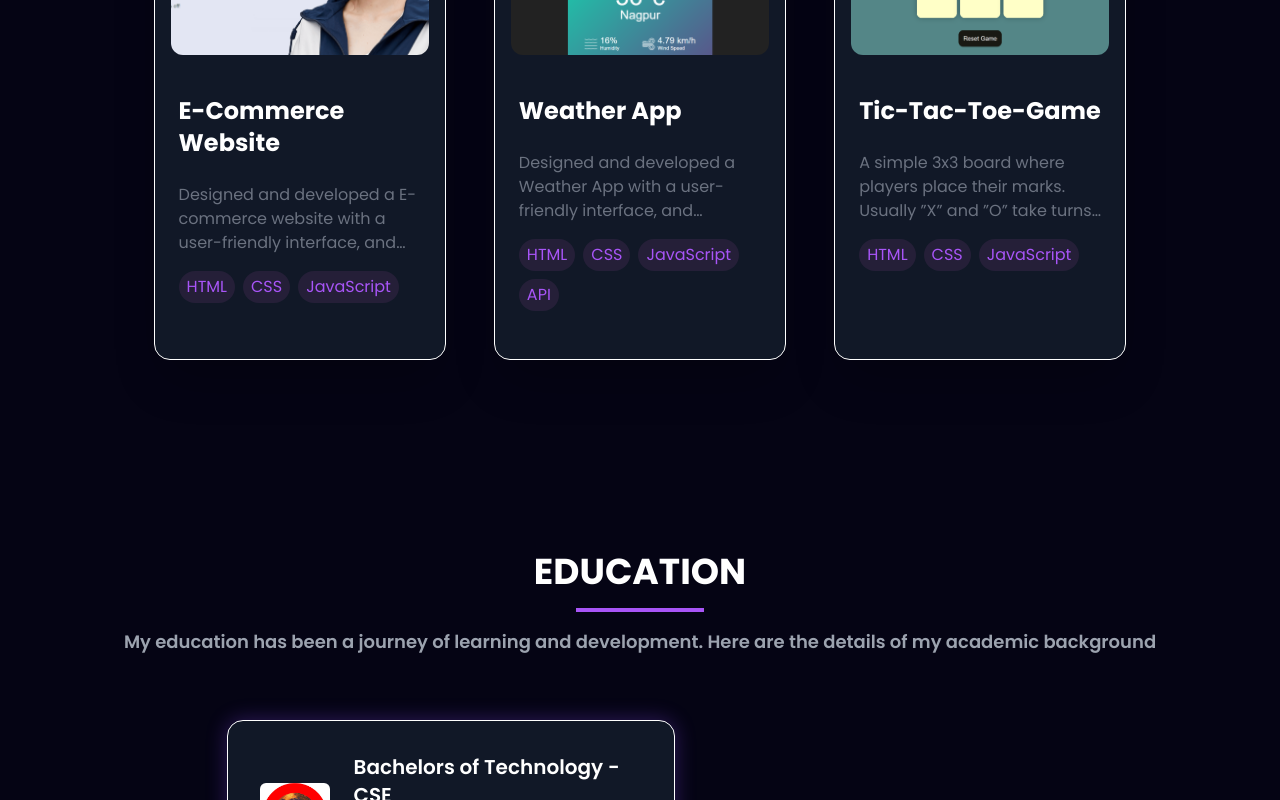
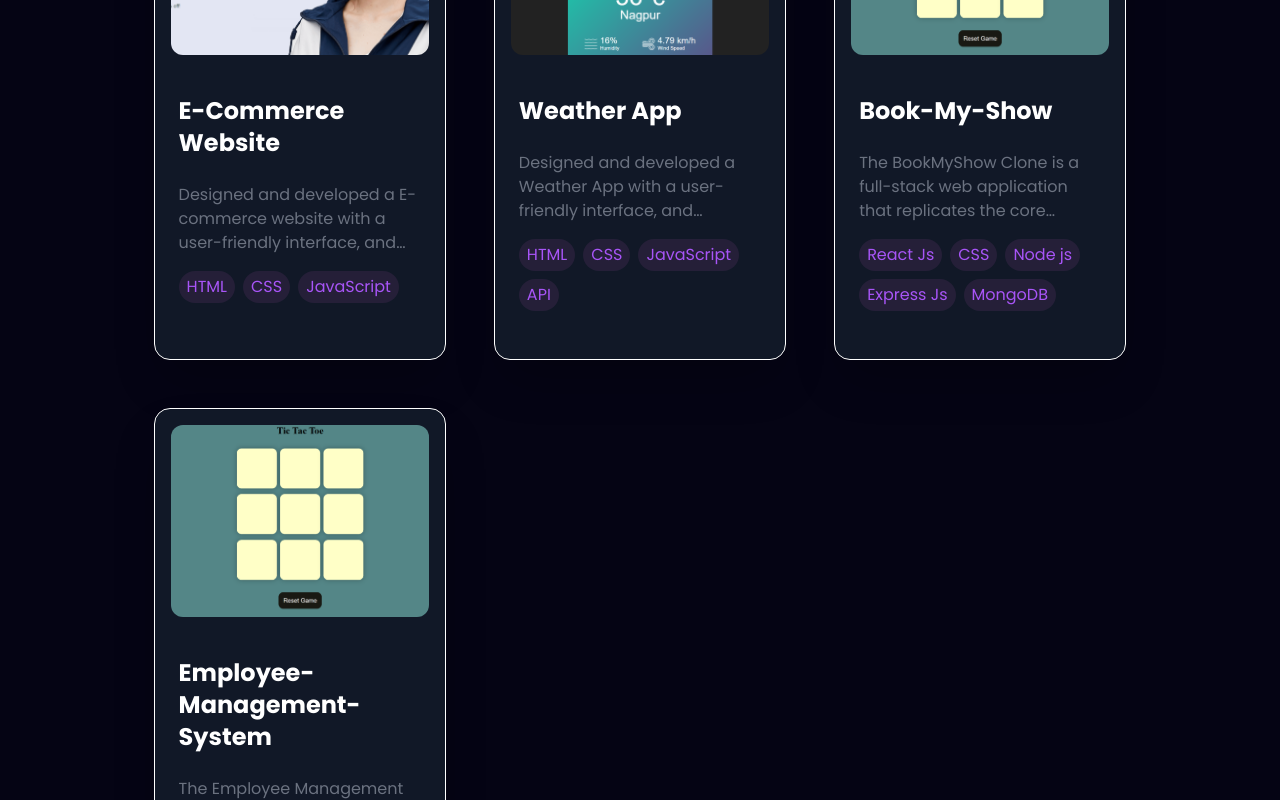
Before and after one commit to Tech-Lksh/Personal-Portfolio, a React (Vite) app: page / in a window 1280 px wide. Shown: the part 2900-3700 px from the top of the page. Built offline with nearby package versions, Linux system fonts and the light colour scheme.

Commit message:
Update constants.js

```diff
--- a/src/constants.js
+++ b/src/constants.js
@@ -239,12 +239,22 @@
     },
     {
       id: 5,
-      title: "Tic-Tac-Toe-Game",
+      title: "Book-My-Show",
       description:
-        "A simple 3x3 board where players place their marks. Usually ”X” and ”O” take turns marking spaces. A player wins by getting three marks on a row, column, or diagonal. If all spaces are filled without a winner, the game ends in a tie. 3x3 Grid, Two Players, Win Conditions, Draw Condition.",
+        "The BookMyShow Clone is a full-stack web application that replicates the core functionality of the popular online movie ticket booking platform – BookMyShow. This application allows users to browse movies, view details, select show timings, and book tickets in a seamless and interactive interface.",
       image: movierecLogo,
-      tags: ["HTML", "CSS", "JavaScript"],
-      github: "https://github.com/Tech-Lksh/Tic-tac-toe-Game",
-      webapp: "https://tech-lksh.github.io/Tic-tac-toe-Game/",
+      tags: ["React Js", "CSS", "Node js", "Express Js", "MongoDB"],
+      github: "https://github.com/Tech-Lksh/Book-My-Show-Project",
+      webapp: "https://book-my-show-project-tau.vercel.app/",
+    },
+    {
+      id: 5,
+      title: "Employee-Management-System",
+      description:
+        "The Employee Management System is a web-based application designed to streamline the interaction between administrators and employees. It provides a simple and efficient way to manage employee data and assign, track, and complete tasks.",
+      image: movierecLogo,
+      tags: ["React Js", "Tailwind CSS", "React-Router-DOM", "LocalStorage"],
+      github: "https://github.com/Tech-Lksh/Employee-Management-System",
+      webapp: "https://employee-management-system-bice-one.vercel.app/",
     },
   ];
```
